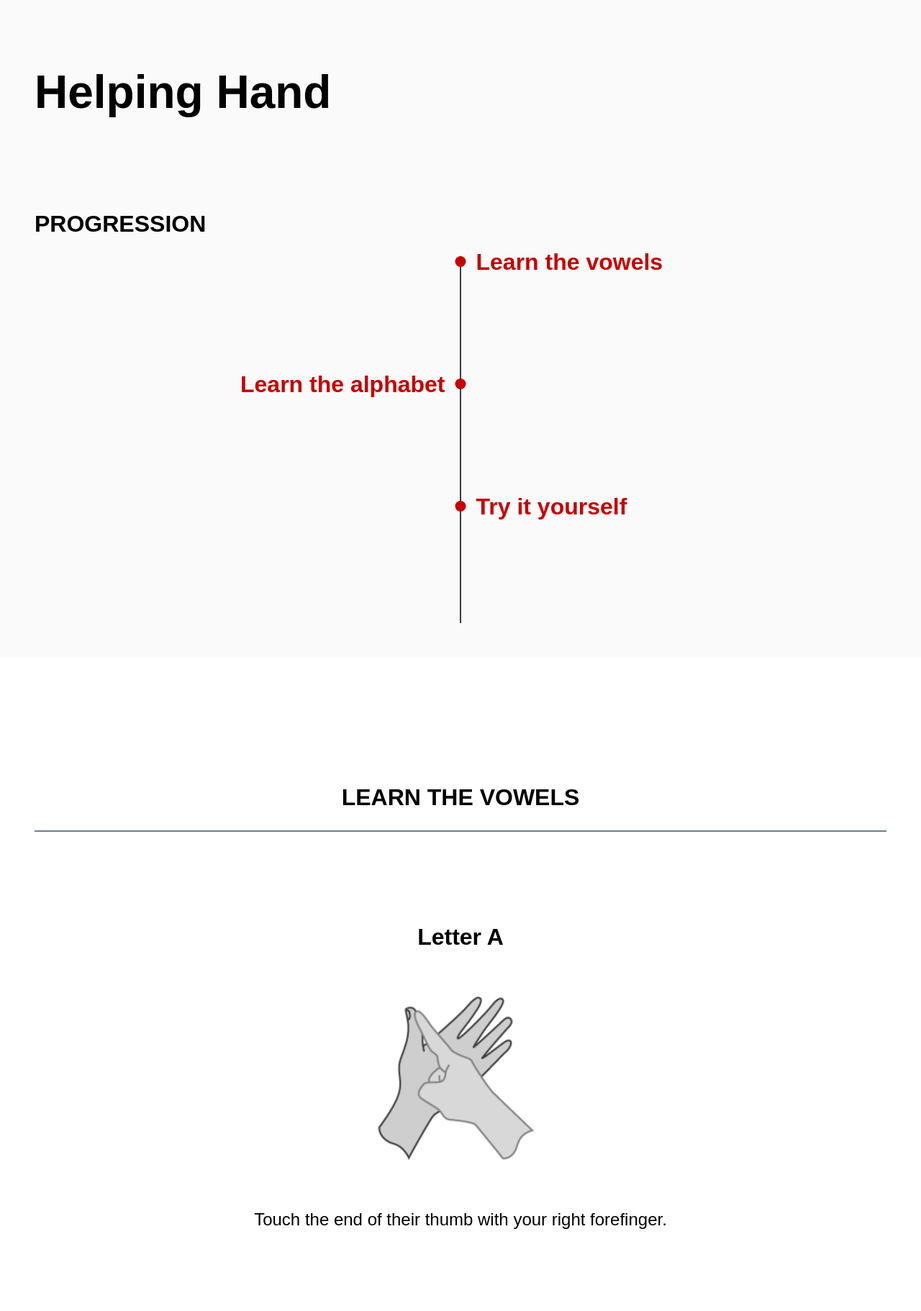
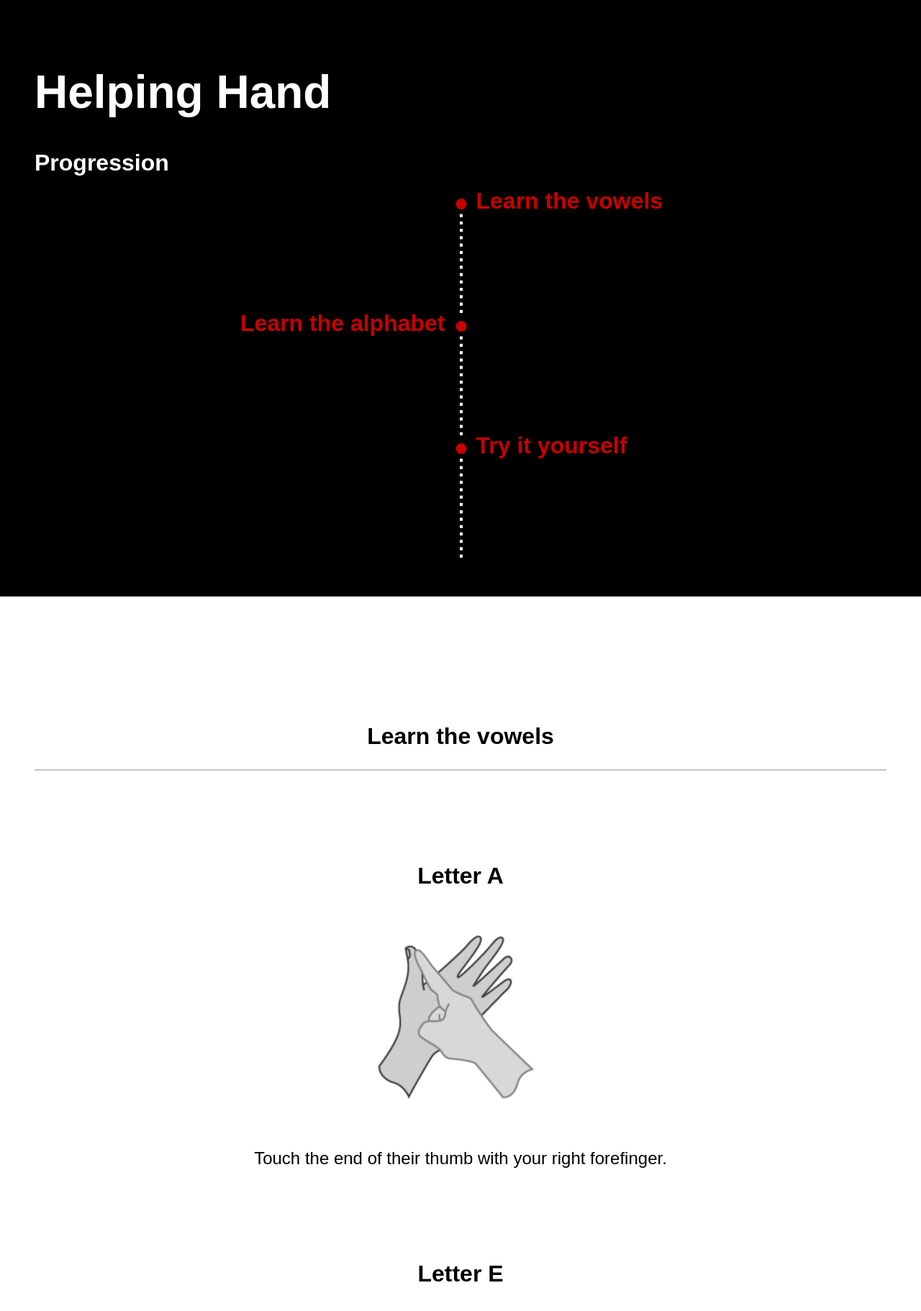
Before and after one commit to cfgglasgow24/Team-3, a Flask app: page /templates/learn.html in a window 1280 px wide. Shown: the top 1822 px of the page at 72% size. Run offline with Flask 3, Linux system fonts and the light colour scheme.

Commit message:
Fixed css

```diff
--- a/static/css/style.css
+++ b/static/css/style.css
@@ -1,13 +1,14 @@
+
 :root {
-    --primary: #000;
-    --secondary: #3c3c3c;
+    --dark-primary: #000;
+    --dark-secondary: #3c3c3c;
     --accent: #c70000;
-    --background-primary: #fafafa;
-    --background-secondary: #fff;
+    --light-primary: #fff;
+    --light-secondary: #c4c4c4;
 }
 
 body {
-    background-color: var(--background-primary);
+    background-color: var(--light-primary);
     margin: 0em;
 }
 
@@ -17,18 +18,29 @@ body {
 
 h1, h2, h3, body, p, a {
 	font-family: "Arial", sans-serif;
-	color: var(--primary);
+	color: var(--dark-primary);
+}
+
+.top-section h2 {
+    margin-top: 0
 }
 
 .top-section, .main-section {
     padding: 2em;
 }
+.top-section h1, .top-section h2, .top-section p {
+    color: var(--light-primary);
+}
+
+.top-section a {
+    color: var(--accent);
+}
 .top-section{
-    background-color: var(--background-primary);
+    background-color: var(--dark-primary);
 }
 
 .main-section{
-    background-color: var(--background-secondary);
+    background-color: var(--light-primary);
 }
 
 .link-section {
@@ -49,7 +61,7 @@ a {
     background-color: var(--accent);
     border-color: var(--accent);
     padding: 0.5em 2em 0.5em 2em;
-    color: var(--background-primary);
+    color: var(--light-primary);
     border-radius: 10em;
     font-size: 2em;
     font-weight: bold;
@@ -72,7 +84,6 @@ h1 {
 
 h2 {
     margin-top: 2em;
-    text-transform: uppercase;
 }
 
 h2, h3 {
@@ -89,9 +100,9 @@ li {
 }
 
 
-.line, .form-section{
+.line {
 	border-style: solid;
-    border-color: slategray;
+    border-color: var(--light-secondary);
 	border-width: 1px;
 }
 
@@ -164,8 +175,9 @@ li {
     }
     .timeline-middle {
       position: relative;
-      background-color: var(--secondary);
-      width: 2px;
+      background-color: var(--light-primary);
+      border-style: dashed;
+      border-width: 2px;
     }
     .main-middle {
       opacity: 0;
@@ -176,7 +188,9 @@ li {
       left: 50%;
       width: 15px;
       height: 15px;
+      fill:var(--light-primary);
       border-radius: 50%;
+      border: solid;
       background-color: var(--accent);
       -webkit-transform: translateX(-50%);
               transform: translateX(-50%);
@@ -188,9 +202,18 @@ footer {
 	bottom: 0;
 	left: 0;
 	width: 100%;
-	text-align: center
+	text-align: center;
+    background-color: var(--dark-primary);
 }
 
 footer a, footer p {
     font-size: 1em;
 }
+
+footer a{
+    color:var(--accent)
+}
+
+footer p {
+    color:var(--light-primary)
+}
```
